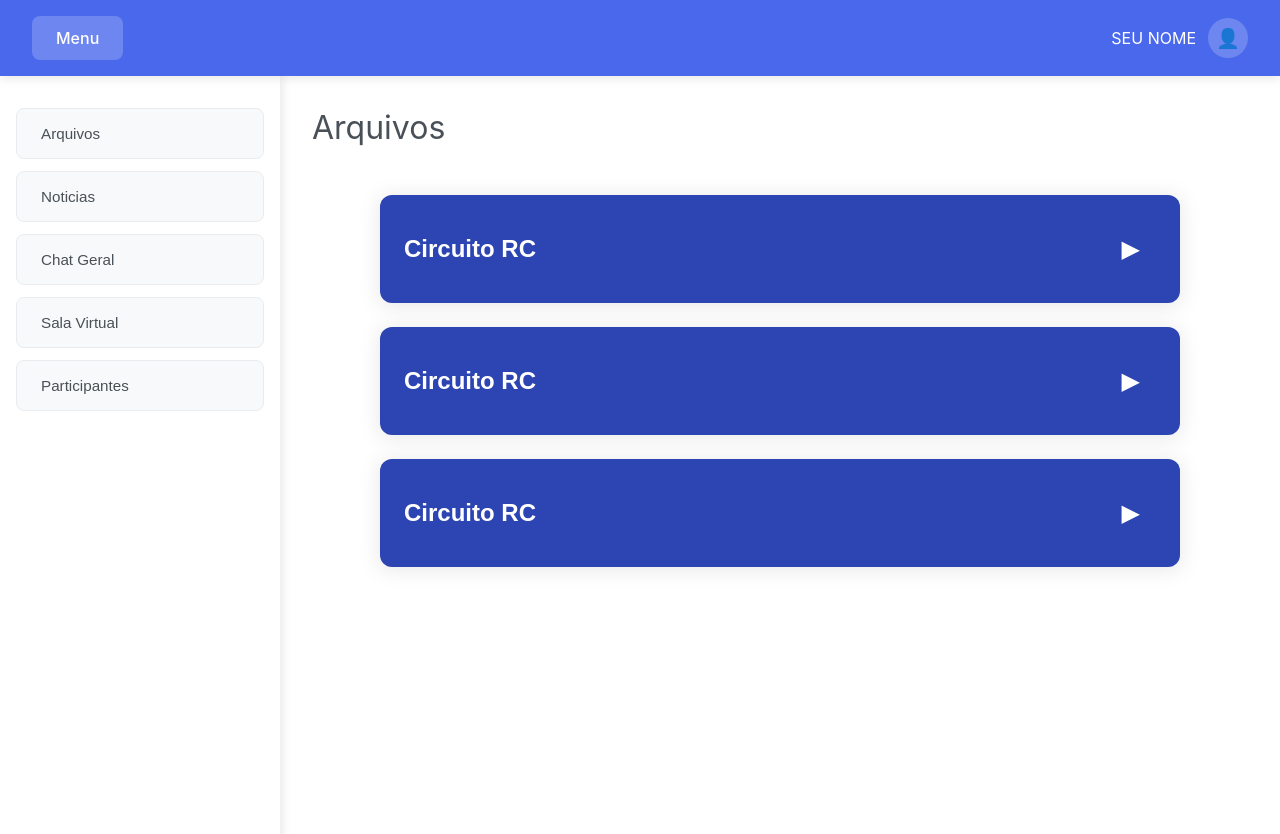
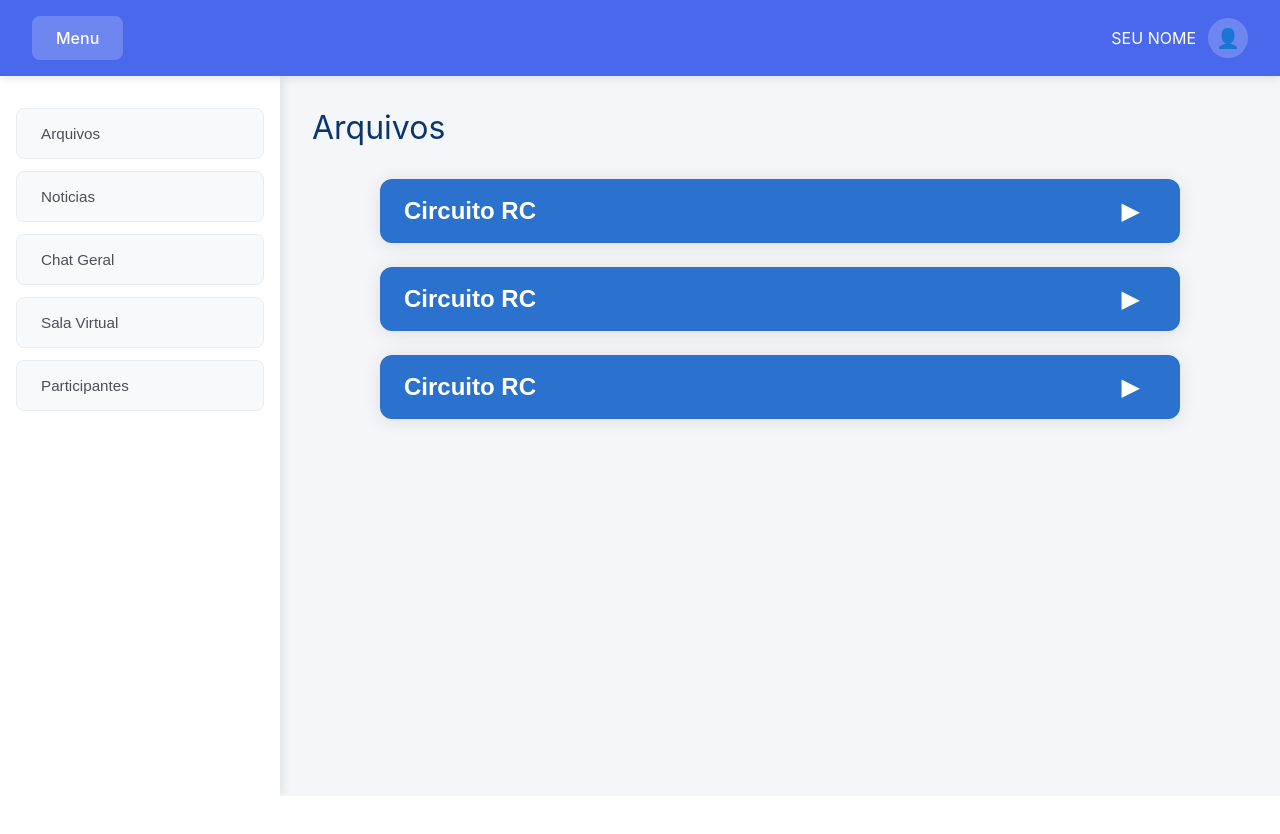
Before and after one commit to ItsMeThierry/Projeto-Engenharia-de-Software, a React (Create React App) app in the folder frontend/: page / in a window 1280 px wide. Shown: the top 834 px of the page. After the commit the page ends 800 px from the top, so only its background shows below. Built offline with nearby package versions, Linux system fonts and the light colour scheme.

Commit message:
Correções da Interface

```diff
--- a/frontend/src/App.css
+++ b/frontend/src/App.css
@@ -54,6 +54,7 @@
   display: flex;
   min-height: calc(100vh - 80px);
   width: 100%;
+  background: #F4F6F9;
 }
 
 @media (max-width: 768px) {
--- /dev/null
+++ b/frontend/src/tela_de_curso/Arquivos.css
@@ -0,0 +1,127 @@
+.content-header {
+  display: flex;
+  align-items: center;
+  padding: 1.5rem;
+  background: #2B71CE;
+  height: 4rem;
+  box-shadow: 0 2px 20px rgba(0,0,0,0.1);
+}
+
+.content-group {
+  box-shadow: 0 2px 20px rgba(0,0,0,0.1);
+  margin-bottom: 1.5rem;
+  border-radius: 12px;
+  overflow: hidden;
+  width: 100%;
+  max-width: 800px;
+  transition: all 0.3s ease;
+  flex-shrink: 0;
+  position: relative;
+}
+
+.content-group:hover {
+  box-shadow: 0 4px 25px rgba(0,0,0,0.15);
+}
+
+.content-group-info {
+  display: flex;
+  justify-content: space-between;
+  align-items: center;
+  min-height: 60px;
+  width: 100%;
+}
+
+.content-group-title {
+  color: #ffffff;
+  font-size: 1.5rem;
+  font-weight: 600;
+}
+
+.expand-btn {
+  background: transparent;
+  color: white;
+  border: none;
+  padding: 0.5rem 1rem;
+  cursor: pointer;
+  font-size: 1.5rem;
+  transition: all 0.3s ease;
+  flex-shrink: 0;
+}
+
+.content-group-body {
+  padding: 1rem;
+  width: 100%;
+  box-sizing: border-box;
+  overflow: hidden;
+}
+
+.content-description {
+  margin-bottom: 1.5rem;
+  width: 100%;
+}
+
+.content-description p {
+  color: #6c757d;
+  line-height: 1.6;
+  font-size: 1rem;
+}
+
+.content-list {
+  display: flex;
+  flex-direction: row;
+  gap: 1rem;
+  flex-wrap: nowrap;
+  overflow-x: auto;
+  overflow-y: hidden;
+  padding-top: 0.5rem;
+  padding-bottom: 0.5rem;
+  height: 180px;
+  align-items: flex-start;
+  width: 100%;
+  box-sizing: border-box;
+  min-width: 0;
+}
+
+.content-card {
+  min-width: 140px;
+  max-width: 140px;
+  flex-shrink: 0;
+  background: #f8f9fa;
+  border: 1px solid #e9ecef;
+  border-radius: 8px;
+  padding: 1.25rem;
+  display: flex;
+  flex-direction: column;
+  align-items: center;
+  text-align: center;
+  transition: all 0.3s ease;
+  cursor: pointer;
+  height: fit-content;
+  box-sizing: border-box;
+}
+
+.content-card:hover {
+  background: white;
+  border-color: #2d45b3;
+  box-shadow: 0 4px 15px rgba(102, 126, 234, 0.1);
+  transform: translateY(-2px);
+}
+
+.content-icon {
+  font-size: 2rem;
+  margin-bottom: 0.75rem;
+}
+
+.content-info h4 {
+  color: #2c3e50;
+  font-size: 1rem;
+  margin-bottom: 0.5rem;
+  font-weight: 600;
+  word-break: break-word;
+}
+
+.content-meta {
+  color: #6c757d;
+  font-size: 0.85rem;
+  margin-bottom: 1rem;
+}
--- a/frontend/src/tela_de_curso/Arquivos.js
+++ b/frontend/src/tela_de_curso/Arquivos.js
@@ -1,9 +1,10 @@
 import React, { useState } from 'react';
+import './Arquivos.css'
 
 function Archives() {
     return (
         <div class='page'>
-            <ContentGroup title='Circuito RC' description='Nesse conteúdo vemos o circuito RC, suas fórmulas e utilidades como filtros' contents={[{ name: "Exercícios Práticos", type: "pdf", size: "3 MB" }]}/>
+            <ContentGroup title='Circuito RC' description='Nesse conteúdo vemos o circuito RC, suas fórmulas e utilidades como filtros' contents={[{ name: "Exercícios Práticos", type: "pdf", size: "3 MB" }, { name: "Exercícios Práticos", type: "pdf", size: "3 MB" }, { name: "Exercícios Práticos", type: "pdf", size: "3 MB" }, { name: "Exercícios Práticos", type: "pdf", size: "3 MB" }, { name: "Exercícios Práticos", type: "pdf", size: "3 MB" }, { name: "Exercícios Práticos", type: "pdf", size: "3 MB" }, { name: "Exercícios Práticos", type: "pdf", size: "3 MB" }]}/>
             <ContentGroup title='Circuito RC' description='Nesse conteúdo vemos o circuito RC, suas fórmulas e utilidades como filtros' contents={[{ name: "Exercícios Práticos", type: "pdf", size: "3 MB" }]}/>
             <ContentGroup title='Circuito RC' description='Nesse conteúdo vemos o circuito RC, suas fórmulas e utilidades como filtros' contents={[{ name: "Exercícios Práticos", type: "pdf", size: "3 MB" }]}/>
         </div>
--- a/frontend/src/tela_de_curso/Noticias.css
+++ b/frontend/src/tela_de_curso/Noticias.css
@@ -9,14 +9,14 @@
 
 .page-top {
     flex-shrink: 0;
-    padding: 20px;
+    padding: 10px;
     background-color: #f9f9f9;
 }
 
 .page-bottom {
     flex: 1;
     overflow-y: auto;
-    padding: 0 20px;
+    padding: 0 10px;
     background-color: #ffffff;
 }
 
--- a/frontend/src/tela_de_curso/TelaDeCurso.css
+++ b/frontend/src/tela_de_curso/TelaDeCurso.css
@@ -1,8 +1,16 @@
+.main-layout {
+  display: flex;
+  height: calc(100vh - 80px);
+  overflow: hidden;
+}
+
 .sidebar {
   width: 280px;
   background: white;
   box-shadow: 2px 0 10px rgba(0,0,0,0.1);
   padding: 2rem 1rem;
+  flex-shrink: 0;
+  overflow-y: auto;
 }
 
 .sidebar-buttons {
@@ -31,130 +39,44 @@
 }
 
 .course-content {
+  display: flex;
+  flex-direction: column;
   flex: 1;
+  height: calc(100vh - 80px);
+  overflow-y: auto;
   padding: 2rem;
-  max-width: calc(100vw - 280px);
+}
+
+.page {
+  width: 100%;
+  max-width: 1200px;
+  margin: 0 auto;
+  padding: 0;
+  box-sizing: border-box;
 }
 
 .page-title {
-  padding-bottom: 3rem;
+  padding-bottom: 2rem;
+  flex-shrink: 0;
 }
 
 .page-title h1 {
-  color: #495057;
+  color: #09366F;
   font-weight: 400;
-}
-
-.content-header {
-  padding: 1.5rem;
-  background: #2d45b3;
-  border-radius: 12px;
-  box-shadow: 0 2px 20px rgba(0,0,0,0.1);
-}
-
-.content-group {
-  background: white;
-  box-shadow: 0 2px 20px rgba(0,0,0,0.1);
-  margin-bottom: 1.5rem;
-  max-width: 800px;
-  overflow: hidden;
-  transition: all 0.3s ease;
-}
-
-.content-group:hover {
-  box-shadow: 0 4px 25px rgba(0,0,0,0.15);
-}
-
-.content-group-info {
-  display: flex;
-  justify-content: space-between;
-  align-items: center;
-  min-height: 60px;
-  width: 100%;
-}
-
-.content-group-title {
-  color: #ffffff;
-  font-size: 1.5rem;
-  font-weight: 600;
-}
-
-.expand-btn {
-  background: transparent;
-  color: white;
-  border: none;
-  padding: 0.5rem 1rem;
-  cursor: pointer;
-  font-size: 1.5rem;
-  transition: all 0.3s ease;
-}
-
-.content-group-body {
-  padding: 1.5rem;
-}
-
-.content-description {
-  margin-bottom: 1.5rem;
-}
-
-.content-description p {
-  color: #6c757d;
-  line-height: 1.6;
-  font-size: 1rem;
-}
-
-.content-list {
-  display: flex;
-  gap: 1rem;
-  flex-wrap: wrap;
-  overflow-x: auto;
-  padding-top: 0.5rem;
-  padding-bottom: 0.5rem;
-}
-
-.content-card {
-  min-width: 140px;
-  background: #f8f9fa;
-  border: 1px solid #e9ecef;
-  border-radius: 8px;
-  padding: 1.25rem;
-  display: flex;
-  flex-direction: column;
-  align-items: center;
-  text-align: center;
-  transition: all 0.3s ease;
-  cursor: pointer;
-}
-
-.content-card:hover {
-  background: white;
-  border-color: #2d45b3;
-  box-shadow: 0 4px 15px rgba(102, 126, 234, 0.1);
-  transform: translateY(-2px);
-}
-
-.content-icon {
-  font-size: 2rem;
-  margin-bottom: 0.75rem;
-}
-
-.content-info h4 {
-  color: #2c3e50;
-  font-size: 1rem;
-  margin-bottom: 0.5rem;
-  font-weight: 600;
-}
-
-.content-meta {
-  color: #6c757d;
-  font-size: 0.85rem;
-  margin-bottom: 1rem;
+  margin: 0;
 }
 
 @media (max-width: 768px) {
+  .main-layout {
+    flex-direction: column;
+    height: calc(100vh - 80px);
+  }
+
   .sidebar {
     width: 100%;
+    height: auto;
     padding: 1rem;
+    flex-shrink: 0;
   }
 
   .sidebar-buttons {
@@ -168,8 +90,10 @@
   }
 
   .course-content {
-    max-width: 100%;
-    align-items: stretch;
+    flex: 1;
+    padding: 1rem;
+    height: calc(100vh - auto);
+    min-height: 0;
   }
 
   .content-list {
```
